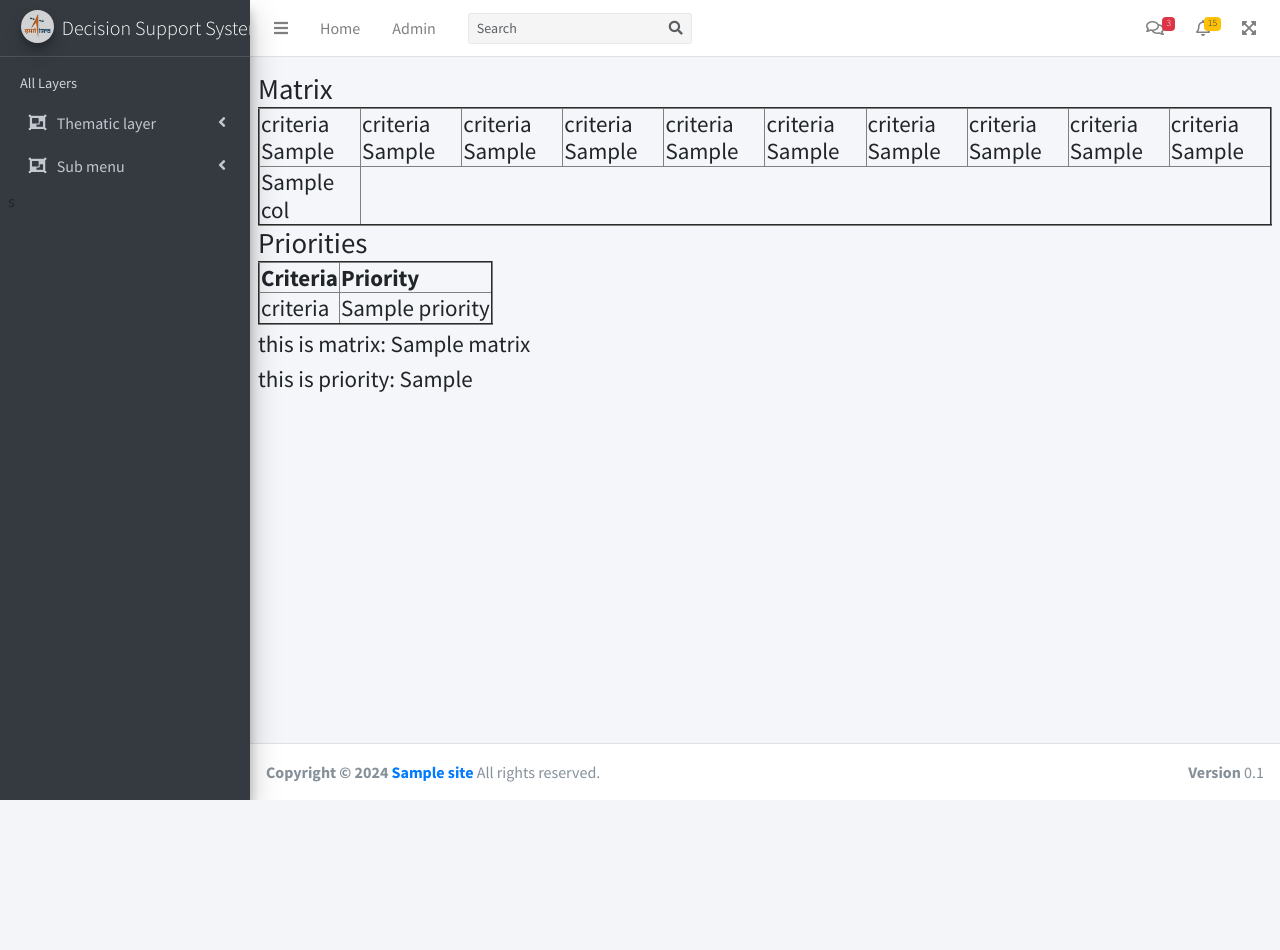
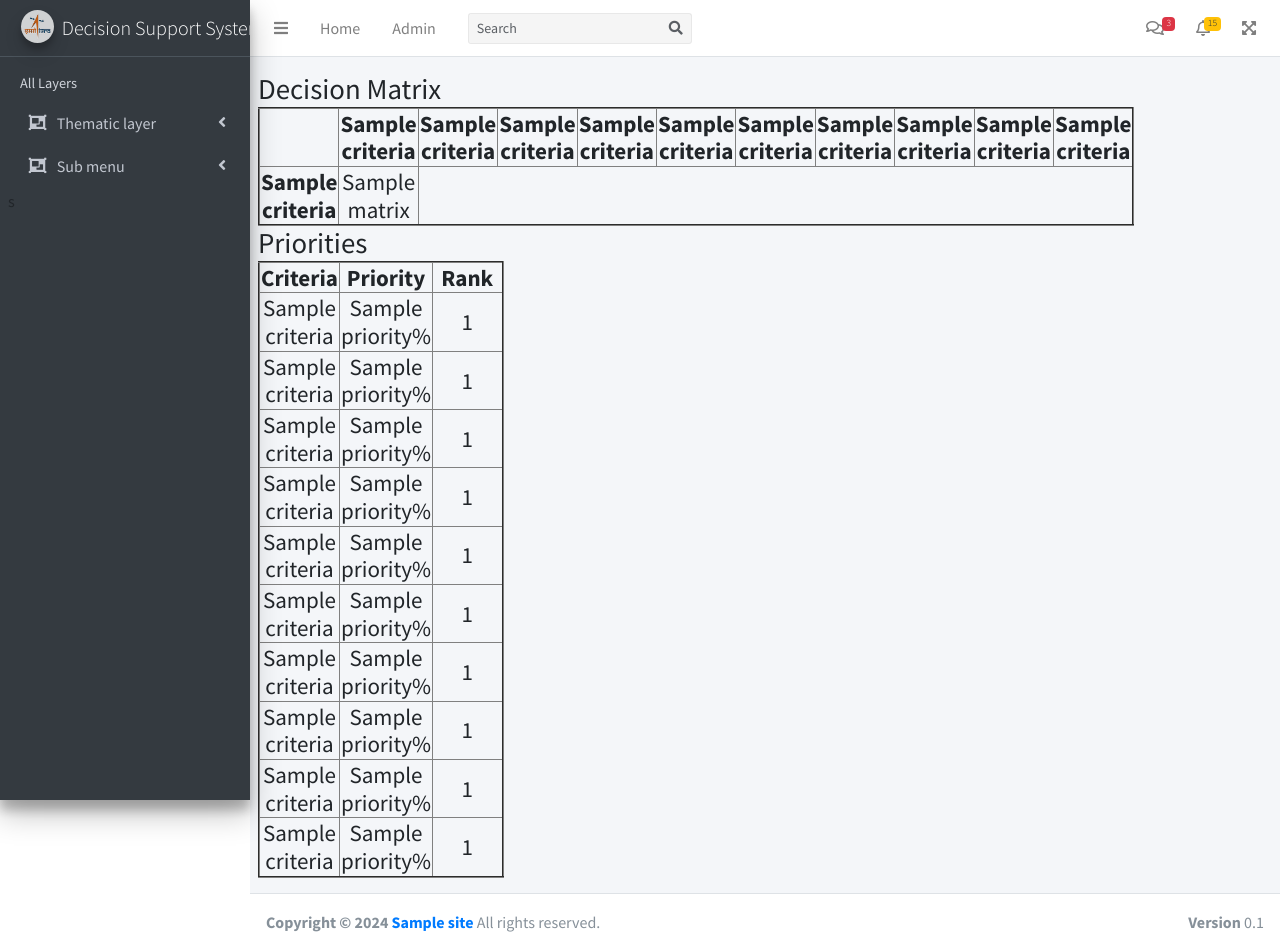
Before and after one commit to abhishekpythons/django-adminlte3-master, a Django app: template adminlte3/templates/ahp_results.html in a window 1280 px wide. Before the commit the page ends 800 px from the top, so only its background shows below. Run offline with Django 3.2, Linux system fonts and the light colour scheme; the template is opened without the code that fills it: most values are stand-ins (such as "Sample title", 1, 10 or a date in 2020); some libraries are stand-ins or nearby versions.

Commit message:
adding functionalities like the example website

```diff
--- a/adminlte3/templates/ahp_criteria_count.html
+++ b/adminlte3/templates/ahp_criteria_count.html
@@ -9,7 +9,7 @@ Number of criterias given: {{criteria_count}}
     {% csrf_token %}
     {% for i in criteria_count|get_range_from_1 %}
         <label for="criteria_{{i}}">Enter Criteria {{i}}: </label>
-        <input type="text" id="criteria_{{i}}" name="criteria_{{i}}"> <br>
+        <input type="text" id="criteria_{{i}}" name="criteria_{{i}}" required> <br>
     {% endfor %}
     <input type="submit" value="Calculate AHP Priority">
 </form>
--- a/adminlte3/templates/ahp_results.html
+++ b/adminlte3/templates/ahp_results.html
@@ -1,18 +1,33 @@
 {% extends 'adminlte/base.html' %}
 {% block page_description %}
 
+<style>
+    /* table {
+        table-layout: fixed;
+        width: 100%;
+    } */
+
+    table td, th {
+        height: 30px; /* Adjust the height as needed */
+        width: 70px; /* Adjust the width as needed */
+        text-align: center; /* Center the values */
+    }
+</style>
+
 <h1>
-    Matrix
+    Decision Matrix
 </h1>
 <table border="2">
     <tr>
+        <th></th>
         {% for i in criteria_count|get_range %}
-            <td>criteria {{criteria_name.i}}</td>
+            <th>{{criteria_names|get_element_by_index:i}}</th>
         {% endfor %}
     </tr>
-    {% for rows in matrix %}
+    {% for j in matrix|get_range_matrix %}
     <tr>
-        {% for col in rows %}
+        <th>{{criteria_names|get_element_by_index:j}}</th>
+        {% for col in matrix|get_element_by_index:j %}
             <td>{{col}}</td>
         {% endfor %}
     </tr>
@@ -21,14 +36,9 @@
 
 <h1>Priorities</h1>
 <table border="2">
-    <tr><th>Criteria</th><th>Priority</th></tr>
-{% for priority in priority_vector %}
-<tr><td>criteria</td><td>{{priority}}</td></tr>
+    <tr><th>Criteria</th><th>Priority</th><th>Rank</th></tr>
+{% for i in criteria_count|get_range %}
+<tr><td>{{criteria_names|get_element_by_index:i}}</td><td>{{priority_vector|get_element_by_index:i}}%</td><td>{{ranks|get_element_by_index:i}}</td></tr>
 {% endfor %}
 </table>
-
-this is matrix:
-{{matrix}} <br>
-this is priority:
-{{priority_vector}}
 {% endblock %}
--- a/adminlte3/views.py
+++ b/adminlte3/views.py
@@ -13,6 +13,9 @@ from django.template.defaulttags import register
 def get_range(value):
     return range(value)
 
+@register.filter
+def get_range_matrix(matrix):
+    return range(len(matrix))
 
 @register.filter
 def get_range_from_1(value):
@@ -84,20 +87,8 @@ def criteria_count(request):
             criteria_names.append(c1)
             for i in range(2,criteria_count+1):
                 criteria_names.append(request.POST.get(f'criteria_{i}'))
-            print(criteria_names)
             return render(request, 'ahp_priority_values.html', {'criteria_count': criteria_count, 'criteria_names':criteria_names})
     return render(request, 'ahp_criteria_count.html', {'criteria_count':criteria_count})
-
-def calculate_ahp(request):
-    matrix = None
-    priority_vector = None
-    criteria_count = int(request.POST.get('criteria_count'))
-
-    if request.method == 'POST':
-        matrix = generate_ahp_matrix(request.POST, criteria_count)
-        priority_vector = calculate_priority_vector(matrix)
-
-    return render(request, 'ahp_results.html', {'matrix': matrix, 'priority_vector': priority_vector, 'criteria_count': criteria_count})
 
 def generate_ahp_matrix(post_data, criteria_count):
     matrix = np.ones((criteria_count, criteria_count))
@@ -105,10 +96,16 @@ def generate_ahp_matrix(post_data, criteria_count):
     for i in range(criteria_count):
         for j in range(i + 1, criteria_count):
             comparison_value = int(post_data.get(f'comparison_{i}_{j}'))
-            matrix[i, j] = comparison_value
-            matrix[j, i] = 1 / comparison_value
+            isAwrtB = True if post_data.get(f'isAwrtB_{i}_{j}') == 'True' else False
+            if isAwrtB:
+                matrix[i, j] = comparison_value
+                matrix[j, i] = 1 / comparison_value
+            else:
+                matrix[i, j] = 1 / comparison_value
+                matrix[j, i] = comparison_value
 
-    return matrix.tolist()
+
+    return matrix
 
 def calculate_priority_vector(matrix):
     eigvals, eigvecs = np.linalg.eig(matrix)
@@ -116,7 +113,32 @@ def calculate_priority_vector(matrix):
     priority_vector = eigvecs[:, max_eigval_index].real
     priority_vector /= np.sum(priority_vector)
 
-    return priority_vector.tolist()
+    return priority_vector
+
+def round_values(data, decimal_places):
+    if isinstance(data, list):
+        return [round(value, decimal_places) for value in data]
+    elif isinstance(data, np.ndarray):
+        return np.round(data, decimal_places)
+    else:
+        return round(data, decimal_places)
+
+def calculate_ahp(request):
+    matrix = None
+    priority_vector = None
+
+    if request.method == 'POST':
+        criteria_count = int(request.POST.get('criteria_count'))
+        criteria_names = request.POST.get('criteria_names')
+        criteria_names = ' '+criteria_names[1:-1]
+        criteria_names = [ele[2:-1] for ele in criteria_names.split(',')]
+        matrix = generate_ahp_matrix(request.POST, criteria_count)
+        priority_vector = calculate_priority_vector(matrix)
+        ranks = [criteria_count-list(np.argsort(priority_vector)).index(i) for i in range(criteria_count)]
+        priority_vector_percentage = 100*priority_vector
+        return render(request, 'ahp_results.html', {'matrix': round_values(matrix, 2), 'priority_vector': round_values(priority_vector_percentage, 2), 'criteria_count': criteria_count, 'criteria_names':criteria_names, 'ranks':ranks})
+    return(redirect('home'))
+
 
 def dashboard(request):
     a = 10
```
Also changed, not shown: adminlte3/templates/ahp_priority_values.html (+17 -13 lines).
